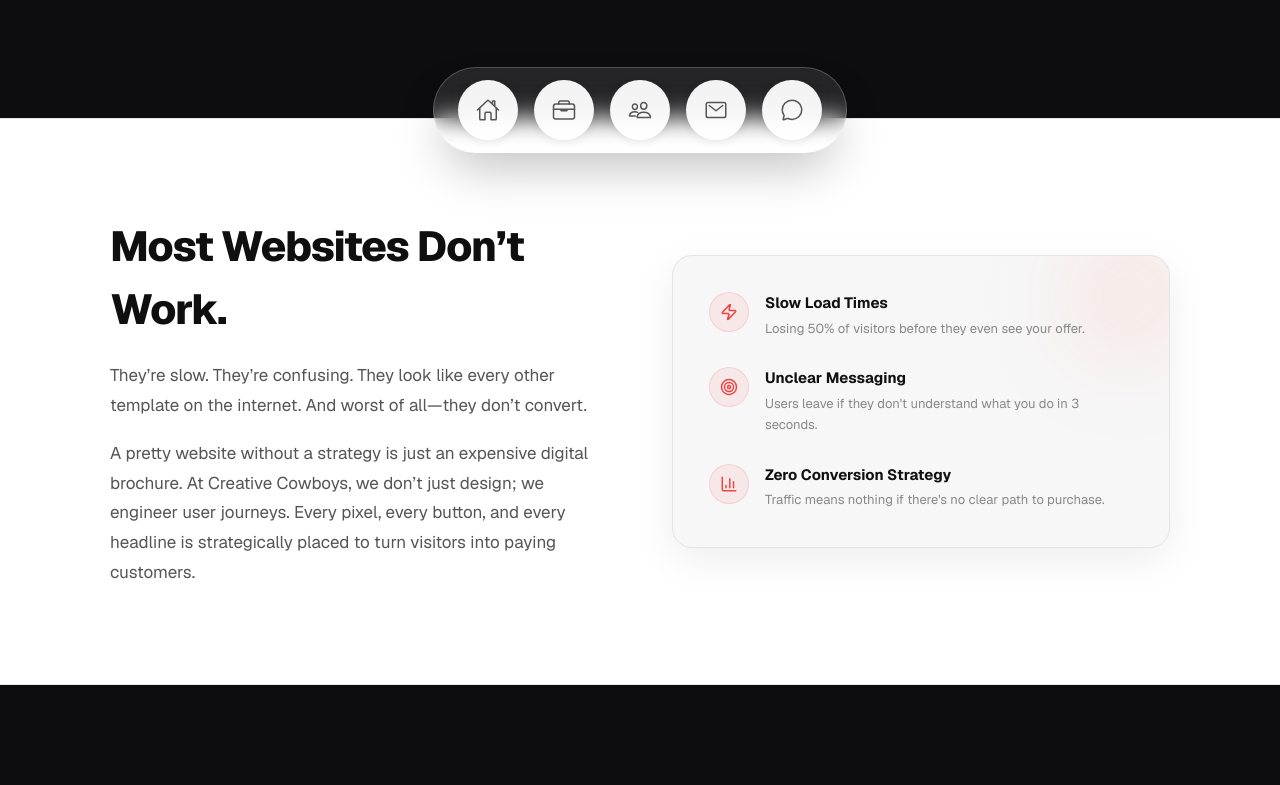
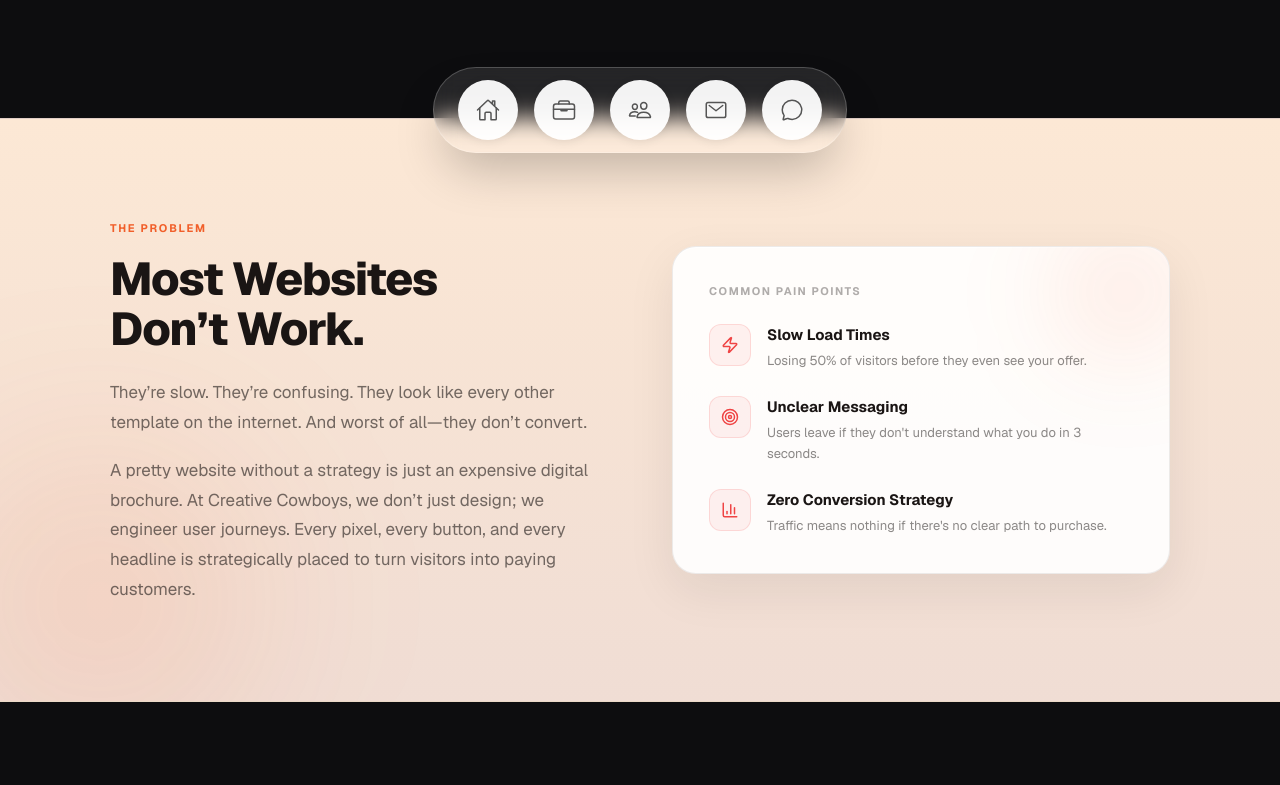
Before and after one commit to creativecowboys/cowboys-site, a Next.js app: page /web-design in a window 1280 px wide. Shown: the part 615-1400 px from the top of the page. Built offline with nearby package versions, Linux system fonts and the light colour scheme.

Commit message:
Section 1 (Problem): peach bg + Pro Max styling — eyebrow, motion animations, frosted card, staggered pain points

```diff
--- a/src/app/web-design/page.tsx
+++ b/src/app/web-design/page.tsx
@@ -367,43 +367,122 @@ export default function WebDesignPage() {
                 </section>
 
                 {/* ── SECTION 1: The Problem ─────────────────────────────── */}
-                <section style={{ background: "#ffffff", borderTop: "1px solid #e8e8e8", borderBottom: "1px solid #e8e8e8", padding: "96px 24px" }}>
-                    <div style={{ maxWidth: "1060px", margin: "0 auto", display: "grid", gridTemplateColumns: "repeat(auto-fit, minmax(280px, 1fr))", gap: "64px", alignItems: "center" }}>
-                        <div>
-                            <h2 style={{ fontSize: "clamp(28px, 4vw, 42px)", fontWeight: 800, letterSpacing: "-0.03em", color: "#0f0f0f", margin: "0 0 20px" }}>
-                                Most Websites Don&rsquo;t Work.
+                <section style={{ background: "linear-gradient(180deg, #fce8d5 0%, #f0ddd4 100%)", borderTop: "1px solid rgba(26,21,20,0.07)", borderBottom: "1px solid rgba(26,21,20,0.07)", padding: "96px 24px", position: "relative", overflow: "hidden" }}>
+
+                    {/* Decorative glow */}
+                    <div style={{ position: "absolute", bottom: "-60px", left: "-60px", width: "320px", height: "320px", background: "rgba(241,95,42,0.10)", filter: "blur(90px)", borderRadius: "50%", pointerEvents: "none" }} />
+
+                    <div style={{ maxWidth: "1060px", margin: "0 auto", display: "grid", gridTemplateColumns: "repeat(auto-fit, minmax(280px, 1fr))", gap: "64px", alignItems: "center", position: "relative", zIndex: 1 }}>
+
+                        {/* Left copy */}
+                        <motion.div
+                            initial={{ opacity: 0, x: -20 }}
+                            whileInView={{ opacity: 1, x: 0 }}
+                            viewport={{ once: true }}
+                            transition={{ duration: 0.65, ease: [0.4, 0, 0.2, 1] }}
+                        >
+                            <span style={{
+                                display: "inline-block",
+                                fontSize: "11px",
+                                fontWeight: 700,
+                                letterSpacing: "0.16em",
+                                textTransform: "uppercase",
+                                color: "#F15F2A",
+                                marginBottom: "18px",
+                                fontFamily: "var(--font-geist-sans, sans-serif)",
+                            }}>
+                                The Problem
+                            </span>
+
+                            <h2 style={{
+                                fontSize: "clamp(28px, 4vw, 46px)",
+                                fontWeight: 800,
+                                letterSpacing: "-0.03em",
+                                color: "#1a1514",
+                                margin: "0 0 24px",
+                                lineHeight: 1.08,
+                                fontFamily: "var(--font-geist-sans, sans-serif)",
+                            }}>
+                                Most Websites<br />Don&rsquo;t Work.
                             </h2>
-                            <p style={{ fontSize: "17px", lineHeight: 1.75, color: "#555", marginBottom: "18px" }}>
+
+                            <p style={{ fontSize: "17px", lineHeight: 1.75, color: "rgba(26,21,20,0.60)", marginBottom: "18px", fontFamily: "var(--font-geist-sans, sans-serif)" }}>
                                 They&rsquo;re slow. They&rsquo;re confusing. They look like every other template on the internet. And worst of all—they don&rsquo;t convert.
                             </p>
-                            <p style={{ fontSize: "17px", lineHeight: 1.75, color: "#555" }}>
+                            <p style={{ fontSize: "17px", lineHeight: 1.75, color: "rgba(26,21,20,0.60)", fontFamily: "var(--font-geist-sans, sans-serif)" }}>
                                 A pretty website without a strategy is just an expensive digital brochure. At Creative Cowboys, we don&rsquo;t just design; we engineer user journeys. Every pixel, every button, and every headline is strategically placed to turn visitors into paying customers.
                             </p>
-                        </div>
+                        </motion.div>
 
                         {/* Pain-point card */}
-                        <div style={{ background: "#f7f7f8", padding: "36px", borderRadius: "20px", border: "1px solid #e4e4e7", boxShadow: "0 12px 40px rgba(0,0,0,0.07)", position: "relative", overflow: "hidden" }}>
-                            <div style={{ position: "absolute", top: "-20px", right: "-20px", width: "120px", height: "120px", background: "rgba(241,95,42,0.12)", filter: "blur(48px)", borderRadius: "50%", pointerEvents: "none" }} />
-                            <div style={{ display: "flex", flexDirection: "column", gap: "28px", position: "relative", zIndex: 1 }}>
+                        <motion.div
+                            initial={{ opacity: 0, x: 20 }}
+                            whileInView={{ opacity: 1, x: 0 }}
+                            viewport={{ once: true }}
+                            transition={{ duration: 0.65, delay: 0.15, ease: [0.4, 0, 0.2, 1] }}
+                            style={{
+                                background: "rgba(255,255,255,0.90)",
+                                padding: "36px",
+                                borderRadius: "24px",
+                                border: "1px solid rgba(26,21,20,0.08)",
+                                boxShadow: "0 16px 48px rgba(26,21,20,0.08), inset 0 1px 0 rgba(255,255,255,1)",
+                                position: "relative",
+                                overflow: "hidden",
+                            }}
+                        >
+                            {/* Top-right glow accent */}
+                            <div style={{ position: "absolute", top: "-20px", right: "-20px", width: "130px", height: "130px", background: "rgba(241,95,42,0.12)", filter: "blur(52px)", borderRadius: "50%", pointerEvents: "none" }} />
+
+                            <p style={{
+                                fontSize: "11px",
+                                fontWeight: 700,
+                                letterSpacing: "0.14em",
+                                textTransform: "uppercase",
+                                color: "rgba(26,21,20,0.35)",
+                                margin: "0 0 24px",
+                                fontFamily: "var(--font-geist-sans, sans-serif)",
+                            }}>
+                                Common Pain Points
+                            </p>
+
+                            <div style={{ display: "flex", flexDirection: "column", gap: "24px", position: "relative", zIndex: 1 }}>
                                 {[
                                     { Icon: Zap, label: "Slow Load Times", text: "Losing 50% of visitors before they even see your offer." },
                                     { Icon: Target, label: "Unclear Messaging", text: "Users leave if they don't understand what you do in 3 seconds." },
                                     { Icon: BarChart3, label: "Zero Conversion Strategy", text: "Traffic means nothing if there's no clear path to purchase." },
-                                ].map(({ Icon, label, text }) => (
-                                    <div key={label} style={{ display: "flex", gap: "16px", alignItems: "flex-start" }}>
-                                        <div style={{ width: "40px", height: "40px", borderRadius: "50%", background: "rgba(239,68,68,0.08)", border: "1px solid rgba(239,68,68,0.15)", display: "flex", alignItems: "center", justifyContent: "center", flexShrink: 0 }}>
+                                ].map(({ Icon, label, text }, i) => (
+                                    <motion.div
+                                        key={label}
+                                        initial={{ opacity: 0, y: 12 }}
+                                        whileInView={{ opacity: 1, y: 0 }}
+                                        viewport={{ once: true }}
+                                        transition={{ delay: 0.30 + i * 0.10, duration: 0.45, ease: [0.4, 0, 0.2, 1] }}
+                                        style={{ display: "flex", gap: "16px", alignItems: "flex-start" }}
+                                    >
+                                        <div style={{
+                                            width: "42px",
+                                            height: "42px",
+                                            borderRadius: "12px",
+                                            background: "rgba(239,68,68,0.07)",
+                                            border: "1px solid rgba(239,68,68,0.14)",
+                                            display: "flex",
+                                            alignItems: "center",
+                                            justifyContent: "center",
+                                            flexShrink: 0,
+                                        }}>
                                             <Icon size={18} color="#ef4444" />
                                         </div>
                                         <div>
-                                            <p style={{ fontWeight: 700, color: "#111", margin: "0 0 4px", fontSize: "15px" }}>{label}</p>
-                                            <p style={{ fontSize: "13px", color: "#888", margin: 0, lineHeight: 1.6 }}>{text}</p>
+                                            <p style={{ fontWeight: 700, color: "#1a1514", margin: "0 0 4px", fontSize: "15px", fontFamily: "var(--font-geist-sans, sans-serif)" }}>{label}</p>
+                                            <p style={{ fontSize: "13px", color: "rgba(26,21,20,0.50)", margin: 0, lineHeight: 1.65, fontFamily: "var(--font-geist-sans, sans-serif)" }}>{text}</p>
                                         </div>
-                                    </div>
+                                    </motion.div>
                                 ))}
                             </div>
-                        </div>
+                        </motion.div>
                     </div>
                 </section>
+
 
                 {/* ── SECTION 2: What We Build ──────────────────────────── */}
                 <section style={{ padding: "96px 24px" }}>
```
